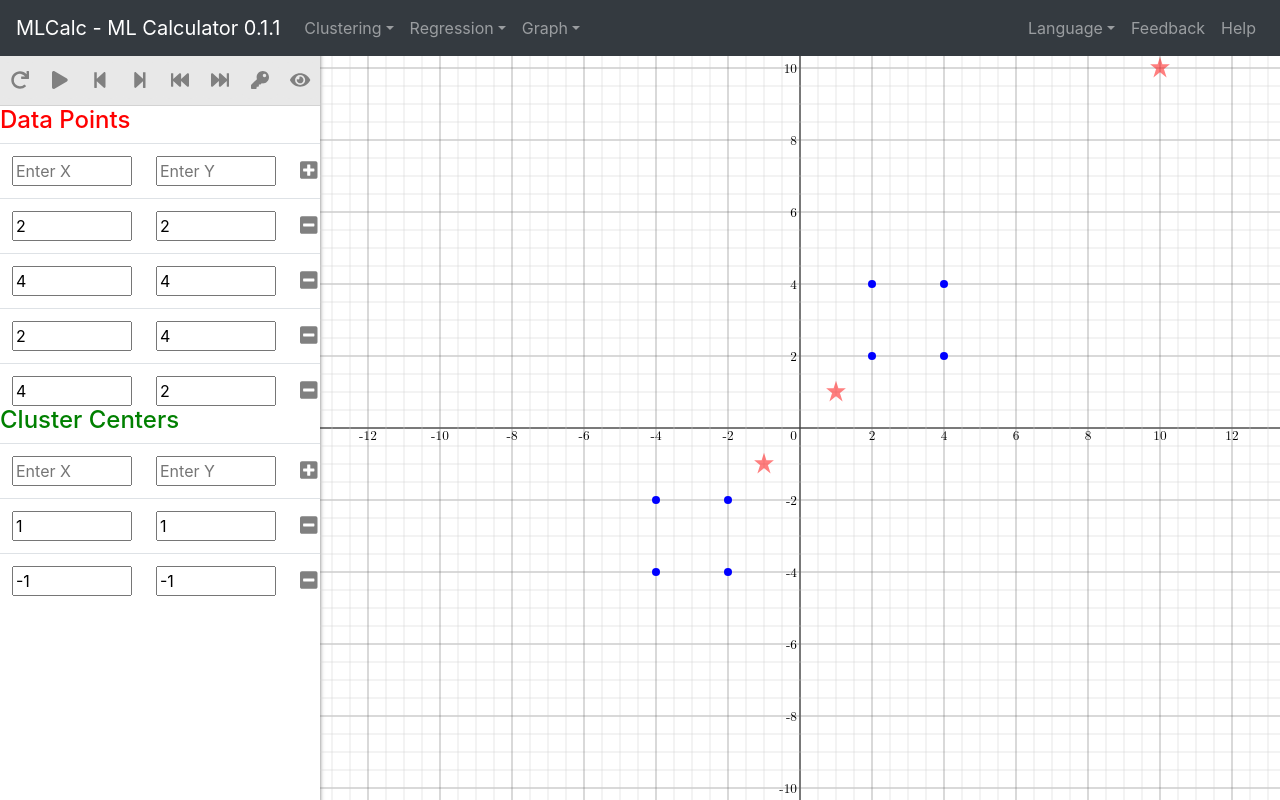
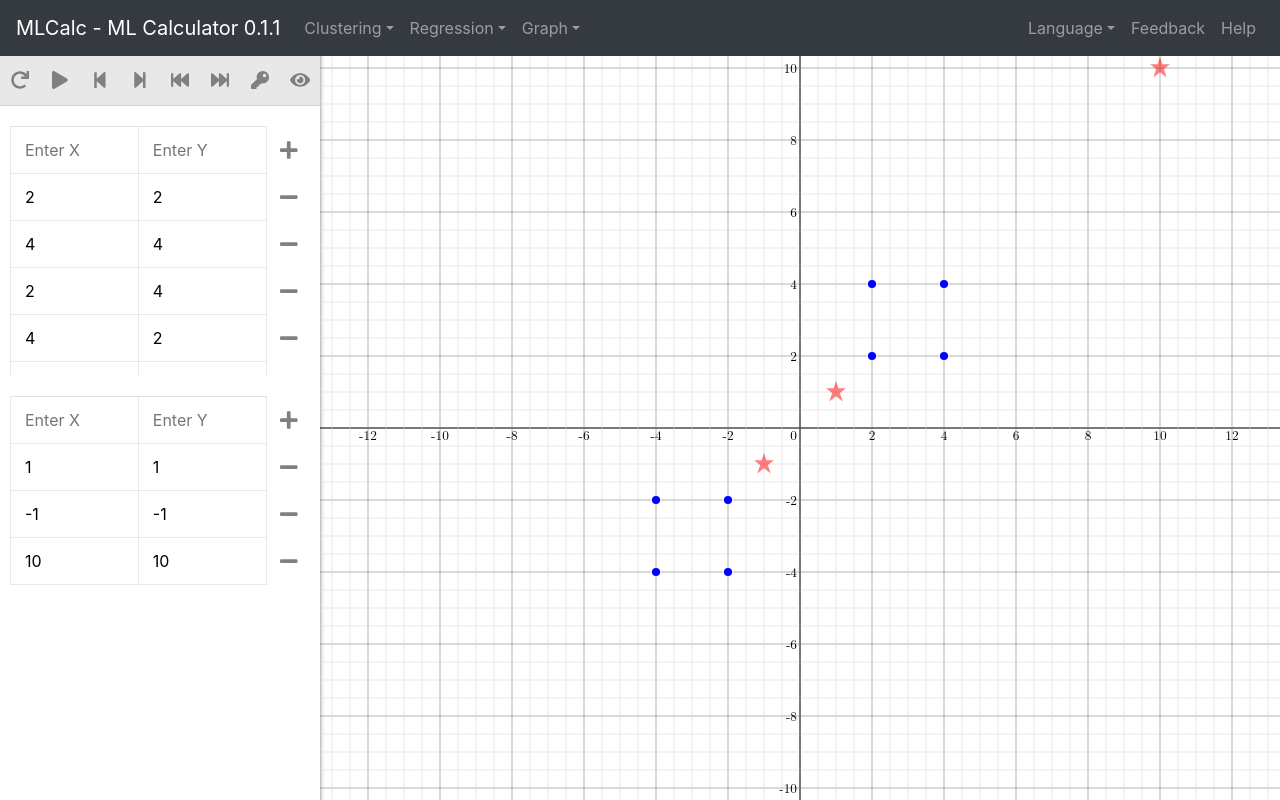
Before and after one commit to diditong/MLCalc, a React (Create React App) app: page / in a window 1280 px wide. Built offline with nearby package versions, Linux system fonts and the light colour scheme.

Commit message:
improved table functionality

```diff
--- a/src/App.js
+++ b/src/App.js
@@ -5,7 +5,7 @@ import ReactDOM from 'react-dom';
 import { Nav, Navbar, NavDropdown, Card } from 'react-bootstrap';
 import 'bootstrap/dist/css/bootstrap.min.css';
 import { FontAwesomeIcon } from '@fortawesome/react-fontawesome'
-import { faPlusSquare, faMinus, faPlusCircle, faMinusSquare, faRedo, faPlay, faStepForward, faStepBackward, faFastBackward, faFastForward, faEye, faKey } from '@fortawesome/free-solid-svg-icons'
+import { faPlus, faMinus, faRedo, faPlay, faStepForward, faStepBackward, faFastBackward, faFastForward, faEye, faKey } from '@fortawesome/free-solid-svg-icons'
 import { findAllByDisplayValue } from '@testing-library/react';
 
 class App extends React.Component {
@@ -13,7 +13,6 @@ class App extends React.Component {
     super(props);
     this.state = {selected: "KM"};
     this.selectModule = this.selectModule.bind(this);
-
   }
 
   selectModule (mod) {
@@ -72,17 +71,17 @@ class Navi extends React.Component {
 class Calc extends React.Component {
   constructor(props) {
     super(props);
-    this.state = {data: [[2,2],[4,4],[2,4],[4,2],[-2,-2],[-2,-4],[-4,-2],[-4,-4]],
+    this.state = {SVGHeight: window.innerHeight-56, data: [[2,2],[4,4],[2,4],[4,2],[-2,-2],[-2,-4],[-4,-2],[-4,-4]],
                   centers: [[[1,1],[-1,-1],[10.0,10.0]],[[1.5,1.5],[-1.5,-1.5],[10.0,10.0]]], currIteration: 0};
     this.addPoint = this.addPoint.bind(this);
     this.deletePoint = this.deletePoint.bind(this);
     this.editPoint = this.editPoint.bind(this);
     this.setIteration = this.setIteration.bind(this);
     this.updateCenters = this.updateCenters.bind(this);
+    this.updateHeight = this.updateHeight.bind(this);
   }
 
   setIteration (iteration) {
-    console.log("entered setIteration");
     this.setState({currIteration: iteration});
   }
 
@@ -102,9 +101,7 @@ class Calc extends React.Component {
 
   updateCenters (centers) {
     var newCenters = centers;
-    console.log("UPDATECENTERS: ", newCenters);
-    this.setState({centers: this.state.centers.concat([newCenters])});
-    console.log("updated centers are ", this.state.centers);
+    this.setState({centers: this.state.centers.concat([newCenters])})
   }
 
   addPoint (type, inputX, inputY) {
@@ -135,6 +132,10 @@ class Calc extends React.Component {
     }
   }
 
+  updateHeight() {
+    this.setState({SVGHeight: window.innerHeight-56});
+  }
+
   render () {
     var selected = this.props.selected;
     if (selected === "KM") {
@@ -149,12 +150,33 @@ class Calc extends React.Component {
       var canvas = <Canvas selected={selected} data={data} centers={centers} currIteration={currIteration}/>;
     }
 
+    var columnStyle = {
+      float: 'left',
+      padding: '0px',
+      height: '100%',
+      flex: '1'
+    }
+
+    var leftStyle = {
+      width: '25%',
+      overflow: 'auto',
+      boxShadow: '-6px 0 5px 5px #333',
+      height: this.state.SVGHeight
+    }
+
+    var rightStyle = {
+      width: '75%',
+      height: this.state.SVGHeight
+    }
+
+    window.addEventListener('resize', this.updateHeight);
+
     return (
       <div id='calc'>
-        <div className='column left'>
+        <div id='leftColumn' style={Object.assign({}, columnStyle, leftStyle)}>
           {sidebar}
         </div>
-        <div className='column right'>
+        <div id='rightColumn' style={Object.assign({}, columnStyle, rightStyle)}>
           {canvas}
         </div>
       </div>
@@ -203,12 +225,8 @@ function KMTools(props) {
     <div id='KMTools'>
         <KMengine data={props.data} centers={props.centers} currIteration={props.currIteration}
         updateCenters={props.updateCenters} setIteration={props.setIteration}/>
-      <div className="KMtable1">
         <Table tableType="data" data={props.data} addPoint={props.addPoint} deletePoint={props.deletePoint} editPoint={props.editPoint}/>
-      </div>
-      <div className="KMtable2">
         <Table tableType="center" centers={props.centers} currIteration={props.currIteration} addPoint={props.addPoint} deletePoint={props.deletePoint} editPoint={props.editPoint}/>
-      </div>
     </div>
   );
 }
@@ -276,11 +294,9 @@ class KMengine extends React.Component {
           }
           newCenters.push([xSum/groupLength, ySum/groupLength]);
         } else {
-          console.log("reached here");
           newCenters.push(currCenters[i]);
         }
       }
-      console.log("new centers are ", newCenters);
       this.props.updateCenters(newCenters);
       this.props.setIteration(this.props.currIteration+1);
     }
@@ -304,11 +320,11 @@ class KMengine extends React.Component {
             <li data-title="Next Step">
               <FontAwesomeIcon icon={faStepForward} />
             </li>
-            <li data-title="Prev. Iter.">
-              <FontAwesomeIcon icon={faFastBackward} onClick={this.accessPreviousIteration}/>
+            <li data-title="Prev. Iter." onClick={this.accessPreviousIteration}>
+              <FontAwesomeIcon icon={faFastBackward} />
             </li>
-            <li data-title="Next Iter.">
-              <FontAwesomeIcon icon={faFastForward} onClick={this.computeNextIteration}/>
+            <li data-title="Next Iter." onClick={this.computeNextIteration}>
+              <FontAwesomeIcon icon={faFastForward}/>
             </li>
             <li data-title="Final Result">
               <FontAwesomeIcon icon={faKey} />
@@ -334,22 +350,94 @@ class KMengine extends React.Component {
 class Table extends React.Component {
   constructor (props) {
     super(props);
-    this.state = {inputX: '', inputY: ''};
+    this.state = {inputX: '', inputY: '', validX: false, validY: false,
+                  lastInvalid: false, lastValidValue: null, lastFocusId: null};
     this.editX = this.editX.bind(this);
     this.editY = this.editY.bind(this);
+    this.addXY = this.addXY.bind(this);
+    this.isNumeric = this.isNumeric.bind(this);
     this.navigateTable = this.navigateTable.bind(this);
+    this.correctLastInput = this.correctLastInput.bind(this);
+    this.initializeValidValue = this.initializeValidValue.bind(this);
   }
 
-  editX (event) {
-    this.setState({inputX: event.target.value});
+  isNumeric (value) {
+    return !isNaN(value);
   }
 
-  editY (event) {
-    this.setState({inputY: event.target.value});
+  editX (type, id, value) {
+    this.setState({lastFocusId: id});
+    var rowId = id.slice(1, id.length-1);
+    if (rowId === '0') {
+      if (this.isNumeric(value)) {
+        this.setState({lastInvalid: false});
+        this.setState({lastValidValue: value});
+        this.setState({inputX: value, validX: true});
+      } else {
+        this.setState ({validX: false});
+      }
+    } else if (value.length == 0) {
+        console.log("reached length == 0 ");
+        this.setState({lastInvalid: true});
+        this.setState({lastValidValue: '0'});
+        this.props.editPoint(type, id, value);
+    } else if (this.isNumeric(value)) {
+        this.setState({lastInvalid: false});
+        this.setState({lastValidValue: value});
+        this.props.editPoint(type, id, value);
+    } else {
+        this.setState({lastInvalid: true});
+        this.props.editPoint(type, id, value);
+    }
+  }
+
+  editY (type, id, value) {
+    this.setState({lastFocusId: id});
+    var rowId = id.slice(1, id.length-1);
+    if (rowId === '0') {
+      if (this.isNumeric(value)) {
+        this.setState({lastInvalid: false});
+        this.setState({lastValidValue: value});
+        this.setState({inputY: value, validY: true});
+      } else {
+        this.setState ({validY: false});
+      }
+    } else if (value.length == 0) {
+        console.log("reached length == 0 ");
+        this.setState({lastInvalid: true});
+        this.setState({lastValidValue: '0'});
+        this.props.editPoint(type, id, value);
+    } else if (this.isNumeric(value)) {
+        this.setState({lastInvalid: false});
+        this.setState({lastValidValue: value});
+        this.props.editPoint(type, id, value);
+    } else {
+        this.setState({lastInvalid: true});
+        this.props.editPoint(type, id, value);
+    }
+    //e=>this.props.editPoint(tableType, e.target.id, e.target.value)
+  }
+
+  addXY (type) {
+    if (this.state.validX && this.state.validY) {
+      console.log("reached here");
+      this.props.addPoint(type, this.state.inputX, this.state.inputY);
+    }
+  }
+
+  correctLastInput () {
+    if (this.state.lastInvalid) {
+      console.log("reached invalid");
+      console.log(this.props.tableType, this.state.lastFocusId, this.state.lastValidValue);
+      this.props.editPoint(this.props.tableType, this.state.lastFocusId, this.state.lastValidValue);
+    }
+  }
+
+  initializeValidValue (e) {
+    this.setState({lastValidValue: e.target.value});
   }
 
   navigateTable (event) {
-
     var arrow = {
       left: 37,
       up: 38,
@@ -429,15 +517,12 @@ class Table extends React.Component {
   render () {
     var tableType = this.props.tableType;
     var points = null;
-    var title = null;
     var type = null;
     if (tableType == "data") {
       points = this.props.data;
-      title = "Data Points";
       type = "p";
     } else if (tableType == "center") {
       points = this.props.centers[this.props.currIteration];
-      title = "Cluster Centers";
       type = "c";
     }
 
@@ -445,42 +530,37 @@ class Table extends React.Component {
     for (var i=0; i<points.length; i++){
       list.push(
         <tr key={'tr'+i}>
-          <td >
+          <td>
             <input id={type+(i+1)+"0"} className="formInput" autoComplete="off" type="text" value={points[i][0]}
-            onChange={e=>this.props.editPoint(tableType, e.target.id, e.target.value)}
-            onKeyDown={this.navigateTable} />
+            onChange={e=>this.editX(tableType, e.target.id, e.target.value)}
+            onKeyDown={this.navigateTable} onFocus={this.initializeValidValue} onBlur={this.correctLastInput}/>
           </td>
           <td >
             <input id={type+(i+1)+"1"} className="formInput" autoComplete="off" type="text" value={points[i][1]}
-            onChange={e=>this.props.editPoint(tableType, e.target.id, e.target.value)}
-            onKeyDown={this.navigateTable} />
+            onChange={e=>this.editY(tableType, e.target.id, e.target.value)}
+            onKeyDown={this.navigateTable} onFocus={this.initializeValidValue} onBlur={this.correctLastInput}/>
           </td>
-          <td >
-            <span id={'d'+i} className="delBtn" onClick={(e)=>this.props.deletePoint(tableType, e.target.id)}>
-              <FontAwesomeIcon icon={faMinusSquare}/>
-            </span>
+          <td>
+            <FontAwesomeIcon icon={faMinus} id={'d'+i} className="delBtn" onClick={(e)=>this.props.deletePoint(tableType, e.target.id)}/>
           </td>
         </tr>
       );
     }
     return (
-      <div className="table-container" id={tableType}>
-        <h4>{title}</h4>
+      <div className="table-container" id={tableType+'Table'}>
         <table className="table">
           <tbody>
             <tr>
               <td>
                 <input id={type+"00"} name="inputX" className="formInput" autoComplete="off" type="text" placeholder="Enter X"
-                onChange={this.editX} onKeyDown={this.navigateTable}/>
+                onChange={e=>this.editX(tableType, e.target.id, e.target.value)} onKeyDown={this.navigateTable}/>
               </td>
               <td>
                 <input id={type+"01"} name="inputY" className="formInput" autoComplete="off" type="text" placeholder="Enter Y"
-                onChange={this.editY} onKeyDown={this.navigateTable}/>
+                onChange={e=>this.editY(tableType, e.target.id, e.target.value)} onKeyDown={this.navigateTable}/>
               </td>
               <td>
-                <span className="addBtn" onClick={()=>this.props.addPoint(tableType, this.state.inputX, this.state.inputY)}>
-                  <FontAwesomeIcon icon={faPlusSquare}/>
-                </span>
+                <FontAwesomeIcon icon={faPlus} className="addBtn" onClick={e=>this.addXY(tableType)}/>
               </td>
             </tr>
             {list}
@@ -812,6 +892,7 @@ class XYcoord extends React.Component {
 }
 
 
+
 /*
 App
   Nav
--- a/src/index.css
+++ b/src/index.css
@@ -1,10 +1,5 @@
 html, body, #calc, .Card, .Calc, .App, #root, #wrap  {
   height: 100%;
-}
-
-html,
-body {
-  margin: 0;
 }
 
 #wrap {
@@ -20,12 +15,10 @@ body {
   -webkit-font-smoothing: antialiased;
   -moz-osx-font-smoothing: grayscale;
 }
-
 code {
   font-family: source-code-pro, Menlo, Monaco, Consolas, 'Courier New',
     monospace;
 }
-
 .tick {
   -webkit-touch-callout: none; /* iOS Safari */
   -webkit-user-select: none; /* Safari */
@@ -40,7 +33,6 @@ code {
   overflow: hidden;
   background-color: #333;
 }
-
 .topnav a {
   float: left;
   color: #f2f2f2;
@@ -49,34 +41,16 @@ code {
   text-decoration: none;
   font-size: 17px;
 }
-
 .topnav a:hover {
   background-color: #ddd;
   color: black;
 }
-
 .topnav a.active {
   background-color: #4CAF50;
   color: white;
 }
 
-
 /* For Sidebar and XYcoord Layout*/
-.column {
-  float: left;
-  padding: 0px;
-  height: 100%;
-  flex: 1;
-}
-.left {
-  width: 25%;
-  height: 100%;
-  overflow: hidden;
-  box-shadow: -6px 0 5px 5px #333;
-}
-.right {
-  width: 75%;
-}
 .coordsys {
   width: 100%;
   height: 100%;
@@ -88,15 +62,35 @@ code {
   height: 100%;
 }
 /* For Table Layout */
-.remove {
-  background: #f1f1f1;
+.table-container {
+  margin-top: 20px;
+  margin-left: 10px;
+  margin-right: 10px;
+  min-width: 300px;
+  height: 250px;
+  overflow: auto;
 }
-.remove td {
-  font-style: italic;
+
+.table > tbody > tr {
+  width: 10px;
+  line-height: 14px;
 }
 .table > tbody > tr > td {
   vertical-align: middle;
+  border-left: solid 1px #E8E8E8;
+  border-right: solid 1px #E8E8E8;
+  border-bottom: solid 1px #E8E8E8;
 }
+
+.table > tbody > tr > td:last-child {
+  vertical-align: middle;
+  text-align: right;
+  border-left: none;
+  border-right: none;
+  border-bottom: none;
+  border-top: none;
+}
+
 .input-group {
   width: 100%;
 }
@@ -117,31 +111,21 @@ code {
   color: black;
 }
 .formInput {
-  max-width: 120px;
-}
-#data {
-  min-width: 320px;
-  color: red;
-  height: 300px;
-  overflow: hidden;
-
-}
-#center {
-  color: green;
-  height: 200px;
-  overflow: hidden;
-
-}
-/* Chrome, Safari, Edge, Opera */
-input::-webkit-outer-spin-button,
-input::-webkit-inner-spin-button {
-  -webkit-appearance: none;
-  margin: 0;
+  width: 100px;
 }
 
-/* Firefox */
-input[type=number] {
-  -moz-appearance: textfield;
+/* Hide scrollbar for Chrome, Safari and Opera */
+#dataTable::-webkit-scrollbar {
+  display: none;
+}
+
+/* Hide scrollbar for IE and Edge */
+#dataTable {
+  -ms-overflow-style: none;
+}
+
+textarea:focus, input:focus{
+  outline: none;
 }
 
 /* For Toolbar Layout */
@@ -208,7 +192,7 @@ input[type=number] {
 .bar ul li:hover>ul {
   display: block;
 }
-
+input[type="text"] { border: none }
 /* Toolbar button title*/
 
 /*
```
